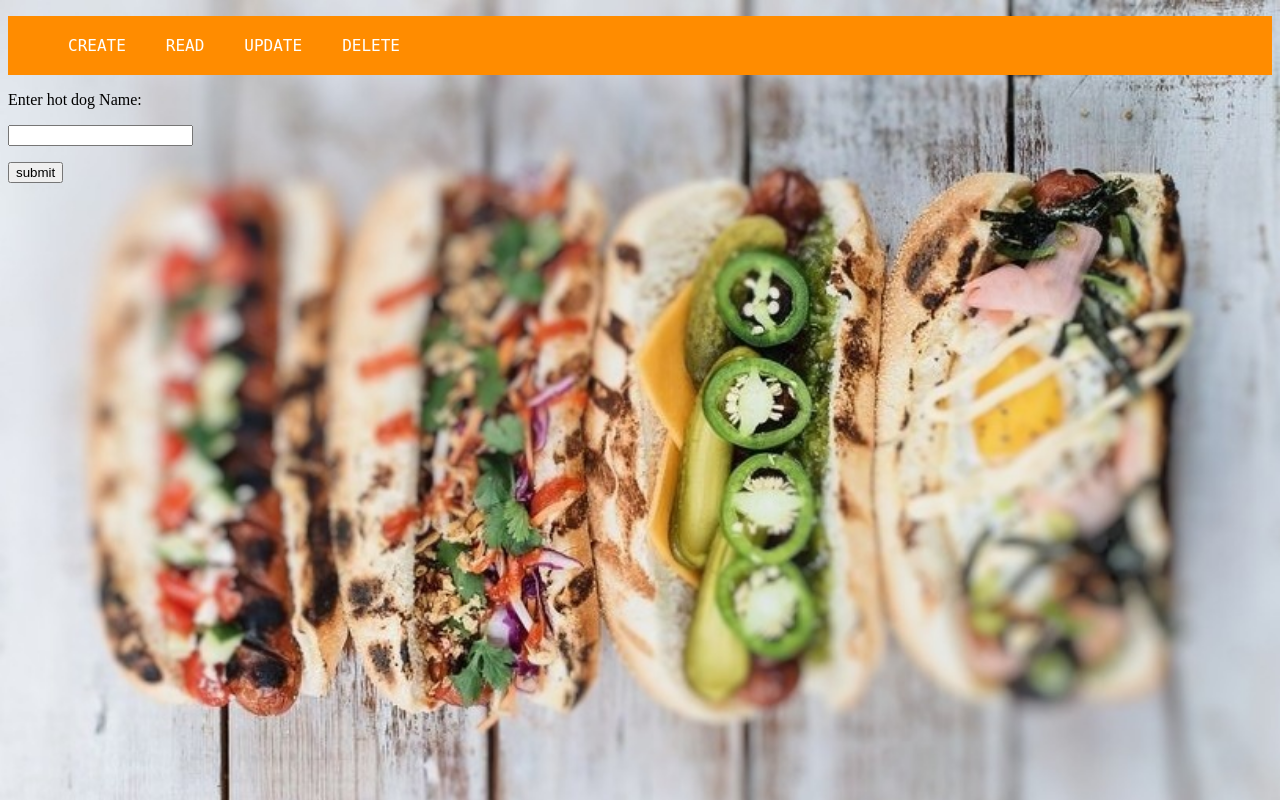
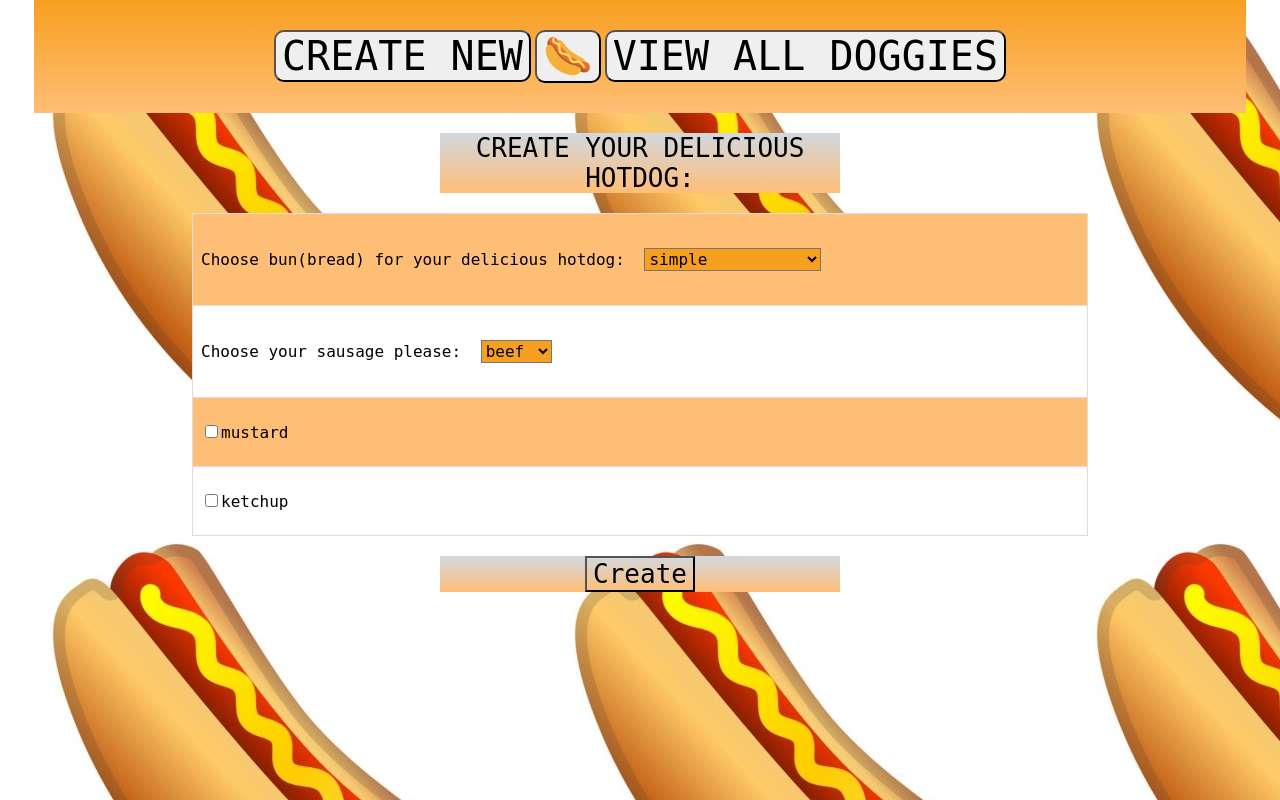
Before and after one commit to olesyat/hotdogs, a Flask app: page /create in a window 1280 px wide. Run offline with Flask 2, Linux system fonts and the light colour scheme.

Commit message:
fix and restructure

```diff
--- a/app.py
+++ b/app.py
@@ -9,34 +9,121 @@ app = Flask(__name__)
 
 
 @app.route('/')
-def welcome():
-        connection = get_connection()
-        cursor = connection.cursor()
-        return render_template('welcome.html')
+def read():
+    connection = get_connection()
+    cursor = connection.cursor()
+    try:
+        cursor.execute(
+            f"select * from DOGGIES")
+        doggies = cursor.fetchall()
+    except mysql.connector.Error as error:
+        print(error)
+    connection.commit()
+    connection.close()
+    if doggies:
+        return render_template('index.html', doggies=doggies, l=len(doggies))
+    else:
+        return render_template("no_doggies.html")
+
+
 
 @app.route('/create', methods=['POST', "GET"])
 def create_hotdog():
     if request.method == 'POST':
-        hot_dpg_name = request.form['nm']
-        return 'You created %s' % hot_dpg_name
+        name = request.form['name']
+        meat = request.form['meat']
+        mustard = request.form['mustard']
+        ketchup = request.form['ketchup']
+        connection = get_connection()
+        cursor = connection.cursor()
+        try:
+            cursor.execute(
+                f"insert into DOGGIES (name, meat, mustard, ketchup) values ('{name}','{meat}','{mustard}', '{ketchup}')")
+        except mysql.connector.Error as error:
+            print(error)
+        connection.commit()
+        connection.close()
+        return read()
     else:
         return render_template('create.html')
 
-@app.route('/read')
-def read_hotdog():
-    return 'Read'
+
+@app.route('/update', methods=['POST', 'GET'])
+def update_hotdog():
+    if request.method == 'POST':
+        old = request.form['old']
+        connection = get_connection()
+        cursor = connection.cursor()
+        try:
+            cursor.execute(
+                f"SELECT * FROM DOGGIES WHERE ID = {old}")
+            dog = cursor.fetchone()
+
+            buns = ['simple', 'gluten-free', 'with-poppy-seeds', 'wholemeal']
+            meats = ['beef', 'veal', 'pork', 'vegan']
+            mustards = ['Yes', 'No']
+            ketchups = ['Yes', 'No']
+            lst = [buns, meats, mustards, ketchups]
 
 
-@app.route('/update')
-def update_hotdog():
-    return 'updated'
+            for i, l in enumerate(lst):
+                print(dog[i+1], l)
+                l = l.remove(dog[i+1])
 
-@app.route('/delete')
-def delete_hotdog():
-    return 'Deleted'
+            mustard_prime = "hidden"
+            mustard_secondary = "checkbox"
+            if dog[3] == 'Yes':
+                mustard_prime, mustard_secondary = mustard_secondary, mustard_prime
+
+            ketchup_prime = "hidden"
+            ketchup_secondary = "checkbox"
+            if dog[4] == 'Yes':
+                ketchup_prime, ketchup_secondary = ketchup_secondary, ketchup_prime
 
 
+        except mysql.connector.Error as error:
+            print(error)
+        connection.commit()
+        connection.close()
+        return render_template("update.html", dog=dog, buns=buns, meats=meats, mustards=mustards, mustard_prime=mustard_prime, mustard_secondary=mustard_secondary, ketchups=ketchups, ketchup_prime=ketchup_prime, ketchup_secondary=ketchup_secondary)
+    else:
+        return "oops"
 
+@app.route('/updated', methods=['PoST'])
+def updated():
+    if request.method == 'POST':
+        newname = request.form['name']
+        newmeat = request.form['meat']
+        newmustard = request.form['mustard']
+        newketchup = request.form['ketchup']
+        id = request.form['id']
+        connection = get_connection()
+        cursor = connection.cursor()
+        try:
+            cursor.execute(
+                f"UPDATE DOGGIES SET name = '{newname}', meat = '{newmeat}', mustard = '{newmustard}', ketchup = '{newketchup}' WHERE ID = {id}")
+        except mysql.connector.Error as error:
+            print(error)
+        connection.commit()
+        connection.close()
+        return read()
+
+@app.route('/delete', methods=['POST'])
+def delete_hotdog():
+    if request.method == 'POST':
+        delete = request.form['trash']
+        connection = get_connection()
+        cursor = connection.cursor()
+        try:
+            cursor.execute(
+                f"DELETE FROM DOGGIES WHERE ID = {delete}")
+        except mysql.connector.Error as error:
+            print(error)
+        connection.commit()
+        connection.close()
+        return read()
+    else:
+        return "oops"
 
 if __name__ == '__main__':
     app.run(debug=True)
--- /dev/null
+++ b/static/styles/Layout.css
@@ -0,0 +1,53 @@
+.Form{
+    background-color:#ffbe76;
+    width: 600px;
+    margin: auto;
+
+}
+.Layout__title{
+    font-family: monospace;
+    font-size: xx-large;
+    width: 400px;
+    margin-left: auto;
+    margin-right: auto;
+    margin-top: 20px;
+    margin-bottom: 20px;
+    text-align: center;
+    background: linear-gradient(#d1d8e0, #ffbe76);
+}
+.Layout__button{
+    margin: auto;
+}
+.Layout__choice1{
+    font-family: monospace;
+    font-size: 40px;
+    border-radius: 10px;
+}
+.Layout__choice{
+    background-color: #d1d8e0;
+    margin: fill;
+    font-family: monospace;
+    border-radius: 50px;
+}
+
+button:hover{
+    background-color: #F79F1F;
+}
+.Layout__menu{
+    background: linear-gradient(#F79F1F, #ffbe76);
+    display: flex;
+    padding: 30px;
+    width: 90%;
+    margin: auto;
+
+}
+.Layout__pls{
+    margin: auto;
+}
+
+.Layout__el{
+      display: block;
+      margin-left: auto;
+      margin-right: auto;
+      width: 30%;
+}
--- /dev/null
+++ b/static/styles/common.css
@@ -0,0 +1,59 @@
+body{
+    padding: 0;
+    margin: 0;
+    background-image: url('/static/hotdog.jpg');
+    background-repeat: repeat;
+}
+
+
+a{
+    text-decoration: none;
+    color: black;
+}
+
+input{
+    background: none;
+    font-family: monospace;
+}
+input:hover{
+     background-color: #F79F1F;
+}
+
+
+p{
+    font-family: monospace;
+    font-size: large;
+}
+
+select{
+    background-color: #F79F1F;
+    font-family: monospace;
+    font-size: large;
+    margin: 10px;
+}
+
+#doggies {
+    font-family: monospace;
+    font-size: xx-large;
+    border-collapse: collapse;
+    width: 70%;
+    margin: auto;
+}
+
+#doggies td, #doggies th {
+    border: 1px solid #ddd;
+    padding: 8px;
+}
+
+#doggies tr:nth-child(even){background-color: #ffbe76;}
+#doggies tr:nth-child(odd){background-color: white;}
+
+#doggies tr:hover {background-color: #ffaf40;}
+
+#doggies th {
+    padding-top: 12px;
+    padding-bottom: 12px;
+    text-align: left;
+    background-color: #F79F1F;
+    color: white;
+}
--- a/templates/create.html
+++ b/templates/create.html
@@ -1,9 +1,37 @@
 {% extends 'layout.html' %}
 {% block body %}
 
-<form action = '/create' method = 'post'>
-<p>Enter hot dog Name:</p>
-         <p><input type = "text" name = "nm" /></p>
-         <p><input type = "submit" value = "submit" /></p>
+    <section class="Layout__title">CREATE YOUR DELICIOUS HOTDOG:</section>
+    <form action = '/create' method = 'POST'>
+    <table id="doggies">
+        <tr></tr>
+        <tr><td>
+              <p>Choose bun(bread) for your delicious hotdog:
+         <select name="name">
+          <option value='simple'>simple</option>
+          <option value='qluten-free'>gluten-free</option>
+          <option value='with-poppy-seeds'>with poppy seeds</option>
+             <option value="wholemeal">wholemeal</option>
+         </select></p></td>
+        </tr>
+        <tr><td>   <p>Choose your sausage please:
+     <select name="meat">
+      <option value='beef'>beef</option>
+      <option value='veal'>veal</option>
+      <option value='pork'>pork</option>
+         <option value="vegan">vegan</option>
+     </select></p></td></tr>
+        <tr><td>
+              <p><input type ="checkbox" value="Yes" name = "mustard"  />mustard</p>
+    <p><input type ="hidden" value="No" name = "mustard"  /></p>
+</td>
+        </tr>
+        <tr>   <td> <p><input type ="checkbox" value="Yes" name = "ketchup"  />ketchup</p>
+    <p><input type ="hidden" value="No" name = "ketchup"  /></p></td>
+</tr>
+
+    </table>
+    <div class="Layout__title"><input type = "submit" value = "Create" style="font-size: xx-large;"/></div>
       </form>
+
 {% endblock %}
--- a/templates/layout.html
+++ b/templates/layout.html
@@ -1,48 +1,34 @@
-<!DOCTYPE html>
+
+<!doctype html>
 <html lang="en">
 <head>
     <meta charset="UTF-8">
-    <title>HotDogs</title>
+    <meta name="viewport"
+          content="width=device-width, user-scalable=no, initial-scale=1.0, maximum-scale=1.0, minimum-scale=1.0">
+    <meta http-equiv="X-UA-Compatible" content="ie=edge">
+    <title>HOTDOGGIES</title>
+    <link rel="stylesheet" href="static/styles/common.css">
+    <link rel="stylesheet" href="static/styles/Layout.css">
 </head>
+<body>
+<div class="Layout">
+    <header class="Layout__menu">
+        <div class="Layout__pls">
+        <button class="Layout__choice1">
+            <a href="/create" >CREATE NEW</a>
+        </button>
+        <button class="Layout__choice1">
+            <a href="/"> 🌭</a>
+        </button>
+        <button class="Layout__choice1">
+            <a href="/">VIEW ALL DOGGIES</a>
+        </button>
+        </div>
+    </header>
+    {% block body %}
 
-
-<style>
-ul {
-  list-style-type: none;
-  overflow: hidden;
-  background-color: darkorange;
-}
-
-li {
-  float: left;
-}
-
-li a {
-  display: flex;
-  color: white;
-  text-align: center;
-  padding: 20px;
-  text-decoration: none;
-    font-family: "Droid Sans Mono", "DejaVu Sans Mono", monospace;
-}
-
-li a:hover {
-  background-color: orange;
-}
-</style>
-<body style="background-image: url('/static/hotdogs.jpg'); background-size: cover;">
-
-
-<ul>
-  <li><a href="create">CREATE</a></li>
-  <li><a href="read">READ</a></li>
-  <li><a href="update">UPDATE</a></li>
-  <li><a href="delete">DELETE</a></li>
-</ul>
-
-<div class="container">
-    {% block body %}
     {% endblock %}
 </div>
+
 </body>
 </html>
--- a/templates/welcome.html
+++ /dev/null
@@ -1,6 +0,0 @@
-{% extends 'layout.html' %}
-{% block body %}
-
-HI
-
-{% endblock %}
```
Also changed, not shown: database/db.py (deleted, +0 -9 lines), templates/index.html (added, +32 -0 lines), templates/no_doggies.html (added, +5 -0 lines), templates/update.html (added, +31 -0 lines), README.md, static/hotdog.jpg (added), static/hotdogs.jpg (deleted).
